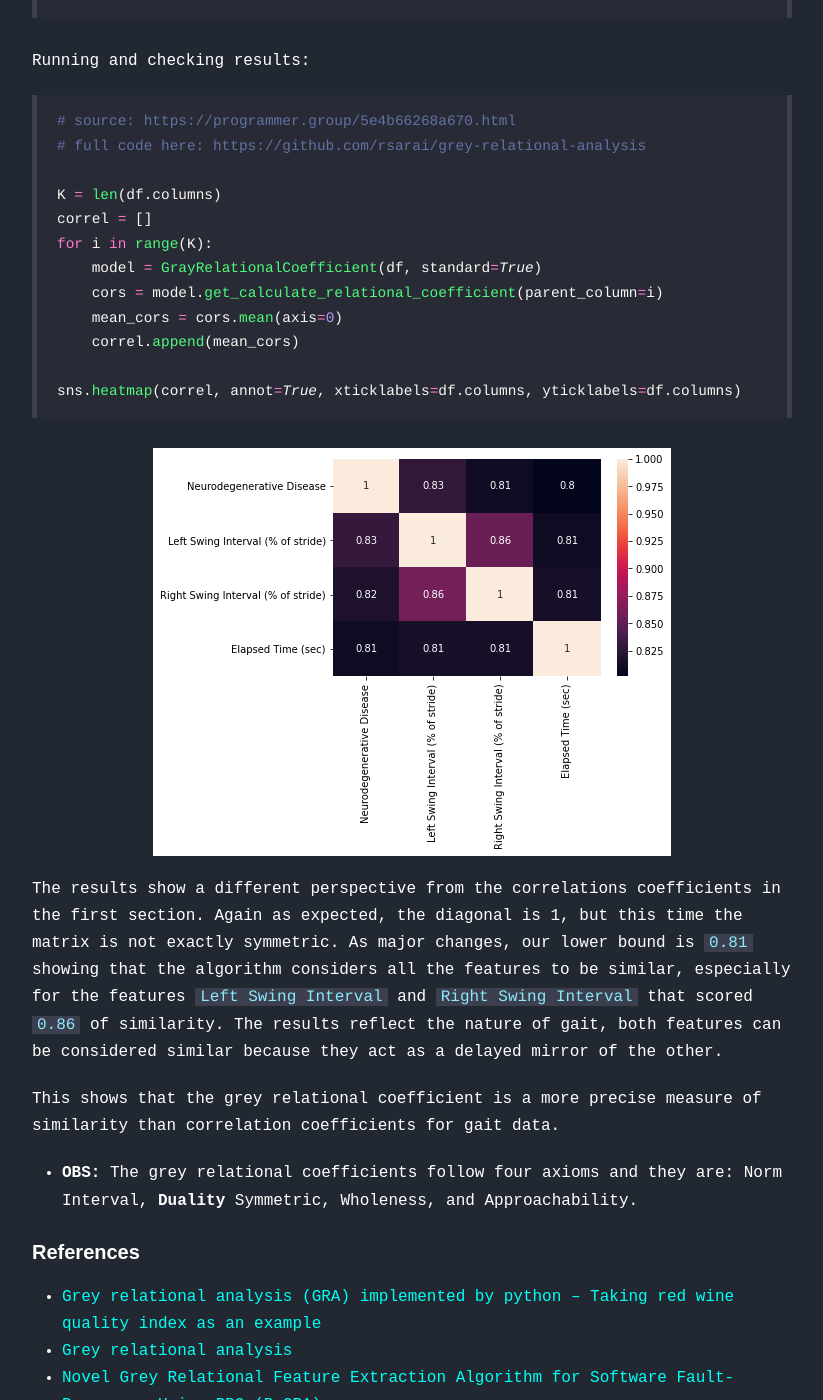
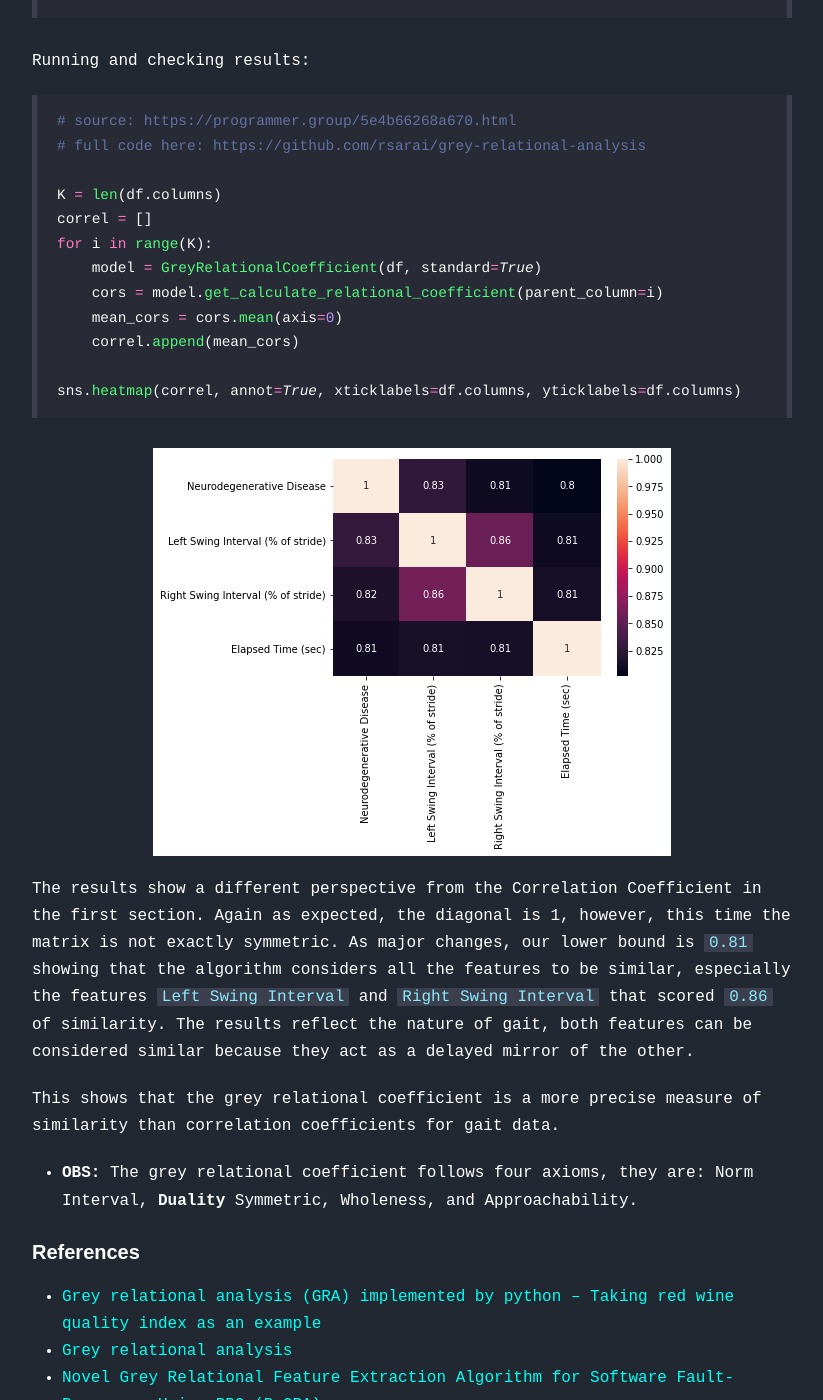
Before and after one commit to rsarai/-rsarai.github.io, a Jekyll site: the page built from _posts/2020-09-12-gait-and-greymethods.md, in a window 1280 px wide and 1400 px high, scrolled down 4720 px. Shown: the whole window, without its empty margins (228-1051 px from the left). Built offline with Jekyll 4.4.1, drawn with Linux system fonts in a browser that asks for light colours; some of the changed text lies outside the part shown.

Commit message:
Adds post about Gait and Grey methods

```diff
--- a/_posts/2020-09-12-gait-and-greymethods.md
+++ b/_posts/2020-09-12-gait-and-greymethods.md
@@ -91,7 +91,7 @@
 # source: https://programmer.group/5e4b66268a670.html
 # full code here: https://github.com/rsarai/grey-relational-analysis
 
-class GrayRelationalCoefficient():
+class GreyRelationalCoefficient():
 
     def __init__(self, data, tetha=0.5, standard=True):
         '''
@@ -130,7 +130,7 @@
 K = len(df.columns)
 correl = []
 for i in range(K):
-    model = GrayRelationalCoefficient(df, standard=True)
+    model = GreyRelationalCoefficient(df, standard=True)
     cors = model.get_calculate_relational_coefficient(parent_column=i)
     mean_cors = cors.mean(axis=0)
     correl.append(mean_cors)
@@ -141,11 +141,11 @@
 <img class="jupyter" src="/images/grey-methods/Grey_Relational_Space/grey_confusion_matrix.png" alt="Grey Correlation Matrix of the Gait Dataset"/>
 
 
-The results show a different perspective from the correlations coefficients in the first section. Again as expected, the diagonal is 1, but this time the matrix is not exactly symmetric. As major changes, our lower bound is `0.81` showing that the algorithm considers all the features to be similar, especially for the features `Left Swing Interval` and `Right Swing Interval` that scored `0.86` of similarity. The results reflect the nature of gait, both features can be considered similar because they act as a delayed mirror of the other.
+The results show a different perspective from the Correlation Coefficient in the first section. Again as expected, the diagonal is 1, however, this time the matrix is not exactly symmetric. As major changes, our lower bound is `0.81` showing that the algorithm considers all the features to be similar, especially the features `Left Swing Interval` and `Right Swing Interval` that scored `0.86` of similarity. The results reflect the nature of gait, both features can be considered similar because they act as a delayed mirror of the other.
 
 This shows that the grey relational coefficient is a more precise measure of similarity than correlation coefficients for gait data.
 
-- **OBS:** The grey relational coefficients follow four axioms and they are: Norm Interval, **Duality** Symmetric, Wholeness, and Approachability.
+- **OBS:** The grey relational coefficient follows four axioms, they are: Norm Interval, **Duality** Symmetric, Wholeness, and Approachability.
 
 
 ## References
```
